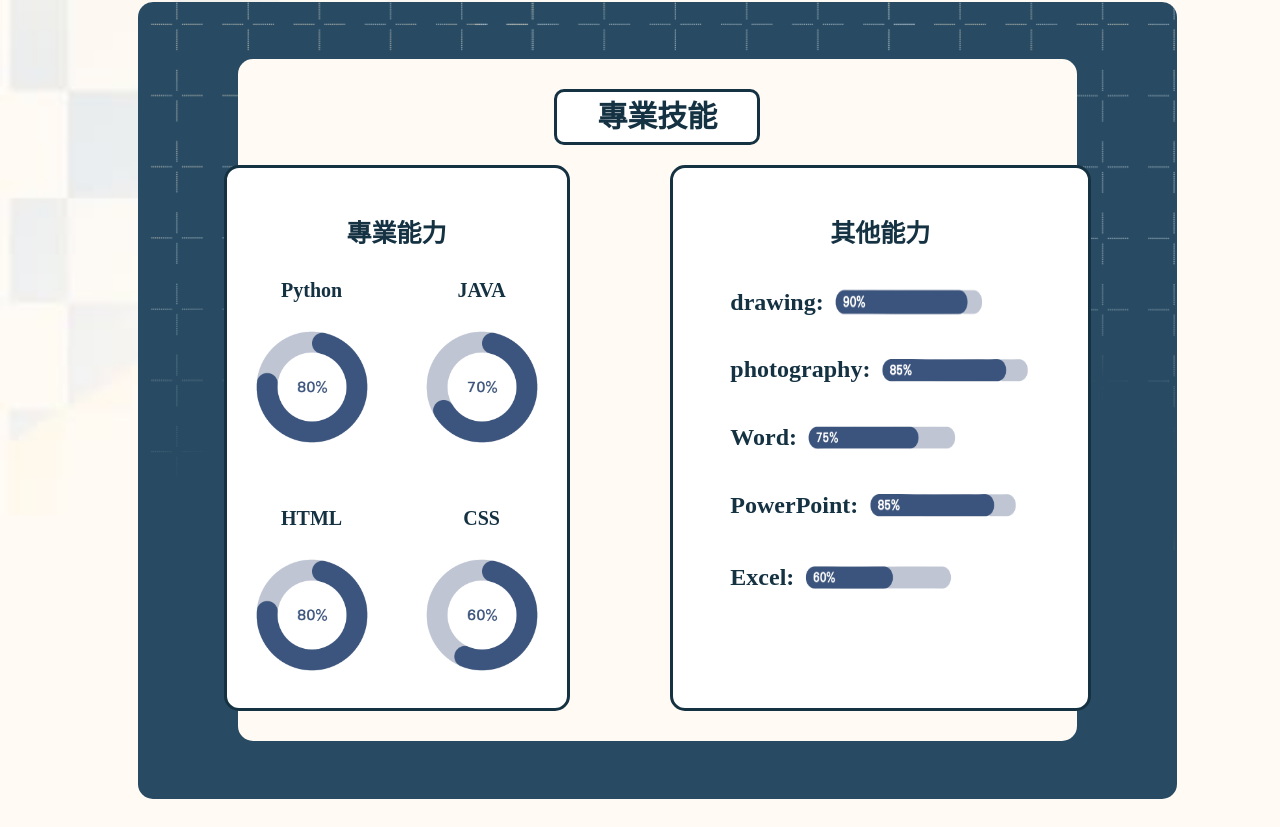
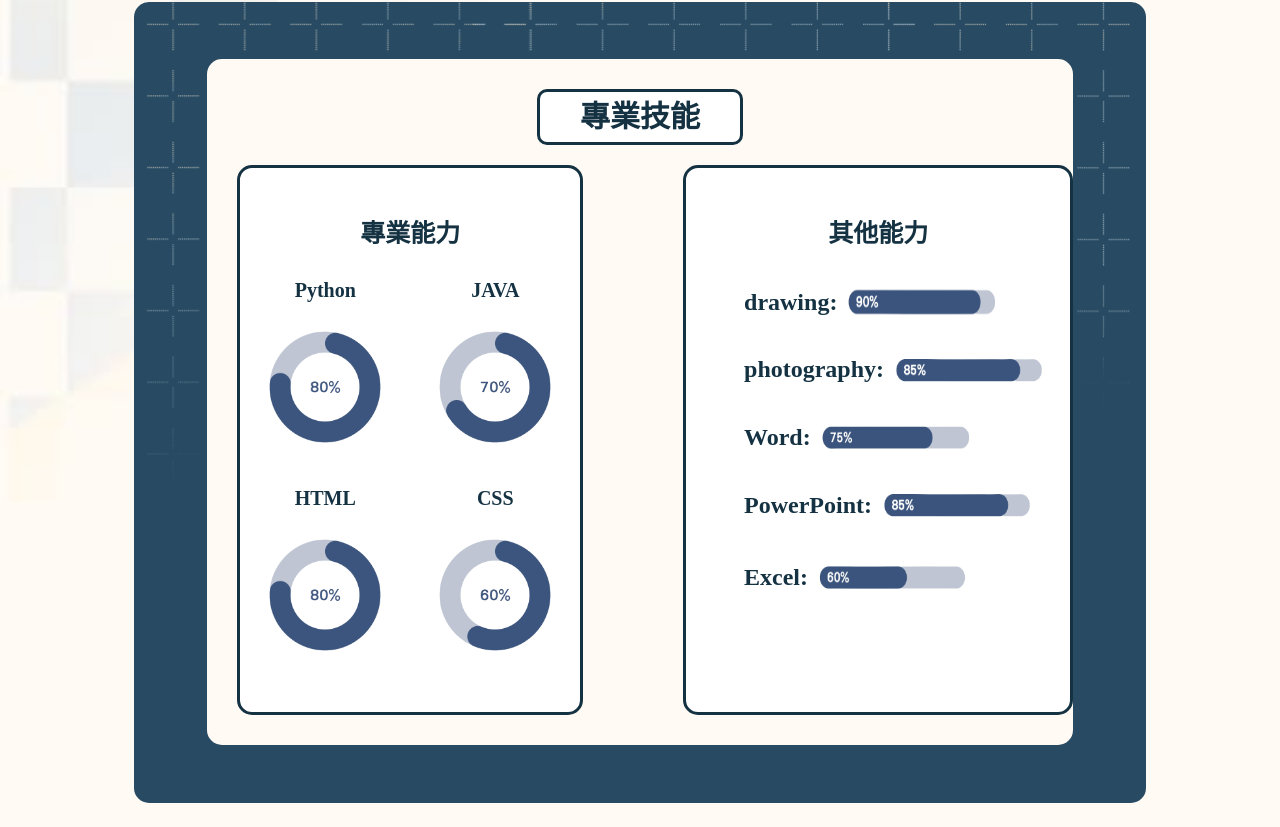
Before and after one commit to liangUUUUU/liangUUUUU.github.io, a plain HTML site: page index.html in a window 1280 px wide. Shown: the part 1013-1840 px from the top of the page. Drawn offline with Linux system fonts and the light colour scheme.

Commit message:
排版微調

```diff
--- a/css/indexcss.css
+++ b/css/indexcss.css
@@ -114,10 +114,15 @@ nav a:hover{ /*偵測滑鼠移動*/
     display:flex;
     justify-content: center;
     gap: 80px;
+    justify-content: space-around; /* 讓兩個區塊均勻分布 */
+    align-items: center; /* 確保垂直對齊 */
 }
 
-
-
+.specialize, .skill {
+    width: 45%; /* 或者用一樣的百分比寬度讓它們對齊 */
+    max-width: 400px; /* 設定最大寬度，避免過寬 */
+    box-sizing: border-box;
+}
 
 .specialize{
     display: flex;
@@ -127,7 +132,7 @@ nav a:hover{ /*偵測滑鼠移動*/
     margin: 10px 10px;
     padding: 20px;
     border-radius: 15px;
-    height: 500px;
+    height: 550px;
     width: 390px;
     background-color: white;
     border: #153243 3px solid;
@@ -149,7 +154,7 @@ nav a:hover{ /*偵測滑鼠移動*/
     flex-direction: column;
     display: flex;
     justify-content: center; /* 置中對齊 */
-    gap: 30px; /* 調整間距 */
+    gap: 10px; /* 調整間距 */
     width: 100%; /* 占滿寬度，確保對齊 */
     max-width: 300px;
 
@@ -167,7 +172,7 @@ nav a:hover{ /*偵測滑鼠移動*/
     margin: 10px 10px;
     padding: 20px;
     border-radius: 15px;
-    height: 500px;
+    height: 550px;
     width: 390px;
     background-color: white;
     border: #153243 3px solid;
@@ -277,7 +282,7 @@ section h3{
 }
 
 .experience-container {
-    width: 80%; /*經歷背景大小比例*/
+    width: 85%; /*經歷背景大小比例*/
     margin: 1cm 3cm;
     padding: 20px;
     height: auto;
@@ -378,7 +383,7 @@ section h3{
 .bigger {
     display: flex;          /* 水平排列圖示 */
     justify-content: center; /* 置中圖示 */
-    gap: 20px;              /* 圖示之間的間距 */
+
 }
 
 .bigger img {
```
